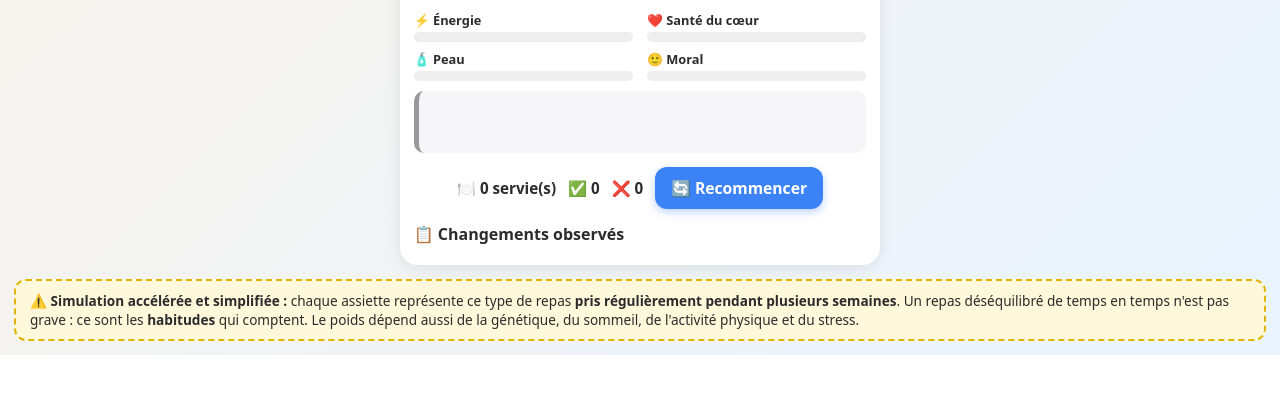
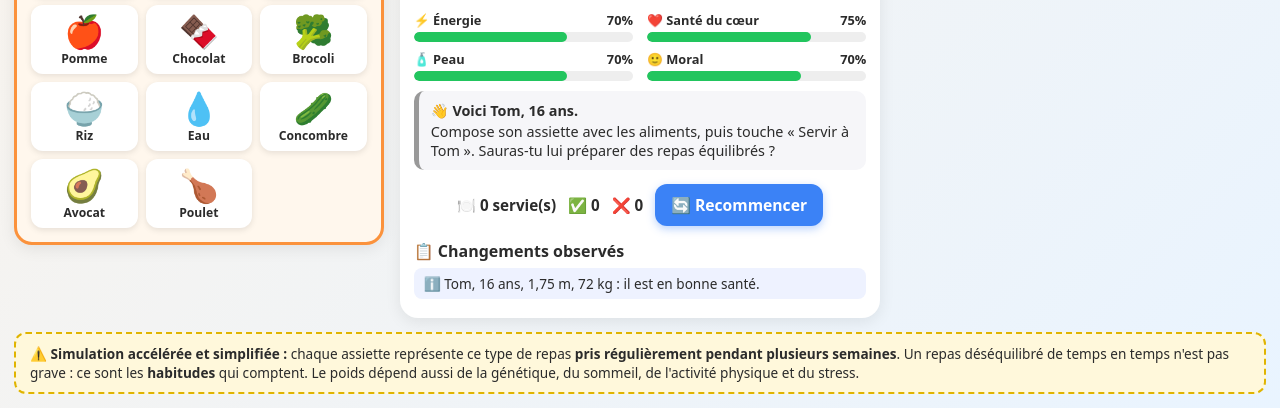
Before and after one commit to Mvrve/Apprentissage, a plain HTML site: page index.html in a window 1280 px wide. Shown: the part 731-1139 px from the top of the page. Before the commit the page ends 1086 px from the top, so only its background shows below. Drawn offline with Linux system fonts and the light colour scheme.

Commit message:
Fix GitHub Pages JavaScript execution

```diff
--- a/index.html
+++ b/index.html
@@ -349,7 +349,7 @@
   </div>
 </div>
 
-<script type="06b1d57ad22fcd6f0f824e52-text/javascript">
+<script>
 /* ==========================================================
    ALIMENTS (les groupes sont cachés aux élèves)
    Emojis choisis pour s'afficher aussi sur les appareils un peu anciens
@@ -1071,5 +1071,5 @@ $('clear').onclick = () => { if(busy||over) return; plate = []; renderPlate(); }
 reset();
 loop();
 </script>
-<script src="/cdn-cgi/scripts/7d0fa10a/cloudflare-static/rocket-loader.min.js" data-cf-settings="06b1d57ad22fcd6f0f824e52-|49" defer></script></body>
+</body>
 </html>
```
